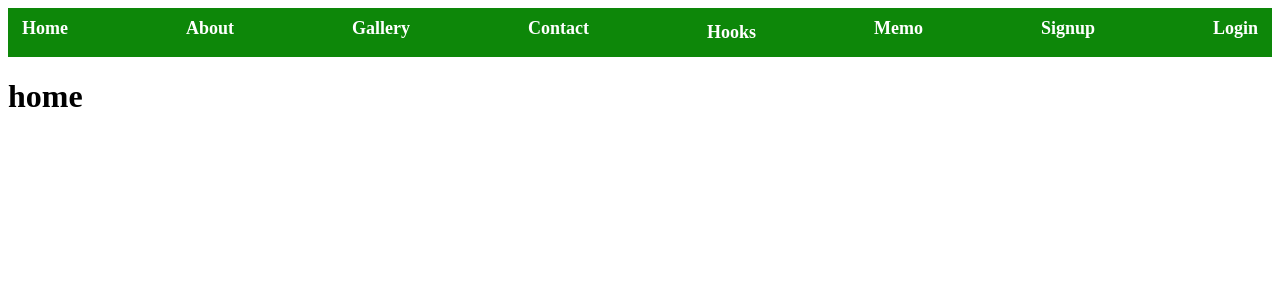
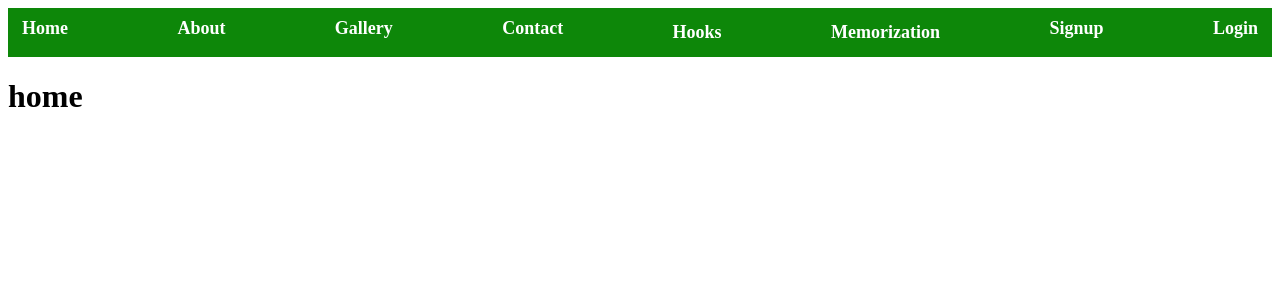
Before and after one commit to Aadhisesanpalanivel/day9_FN, a React (Vite) app: page / in a window 1280 px wide. Shown: the top 300 px of the page. Built offline with nearby package versions, Linux system fonts and the light colour scheme.

Commit message:
task completed successfully

```diff
--- a/src/components/functional components/Navbar.jsx
+++ b/src/components/functional components/Navbar.jsx
@@ -3,8 +3,12 @@ import "../../CSS/Navbar.css"
 import {useState} from "react"
 const Navbar=()=>{
     var [dropdown,showDropdown]=useState(false)
+    var [dropdown1,showDropdown1]=useState(false)
     const toggleDropDown=()=>{
         showDropdown((dropdown)=>!dropdown)
+    }
+    const toggleDropDown1=()=>{
+        showDropdown1((dropdown1)=>!dropdown1)
     }
     return(
      <header>
@@ -36,7 +40,16 @@ const Navbar=()=>{
 
                             </ul>)}
                     </div>
-                    <li><Link to='/memo' className="link">Memo</Link></li>
+
+                    <div className="dropdown">
+                        <div  className="link" onClick={(toggleDropDown1)} onLeave={(toggleDropDown1)}>Memorization</div>
+                        {dropdown1 &&(
+                            <ul className="dropdown-menu">
+                                <li><Link to='/memo' className="link">Memo</Link></li>
+
+                        </ul>)}
+                    </div>
+
                  <li><Link to='/Signup' className="link">Signup</Link></li>
                  <li><Link to='/Login' className="link">Login</Link></li>
 
```
